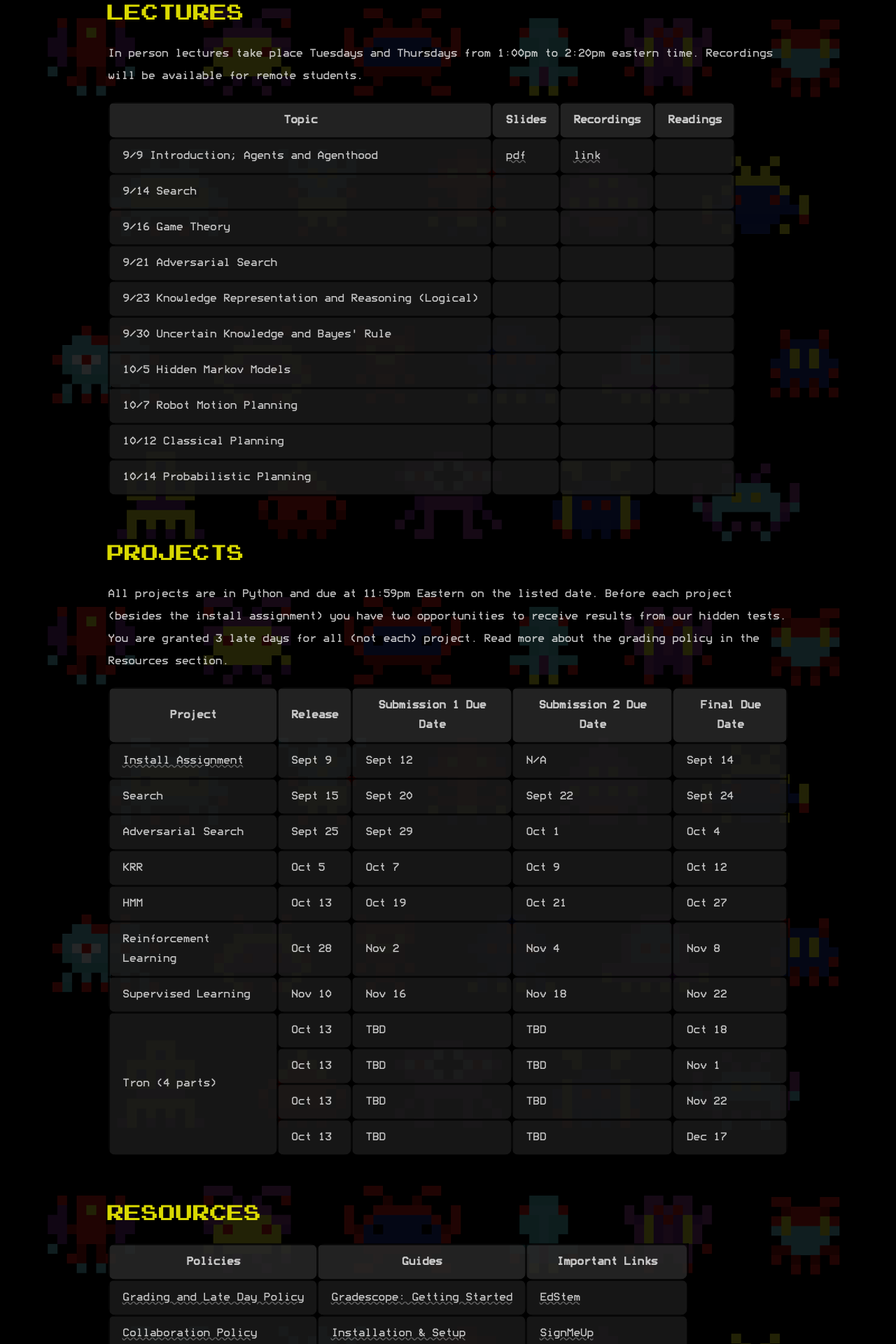
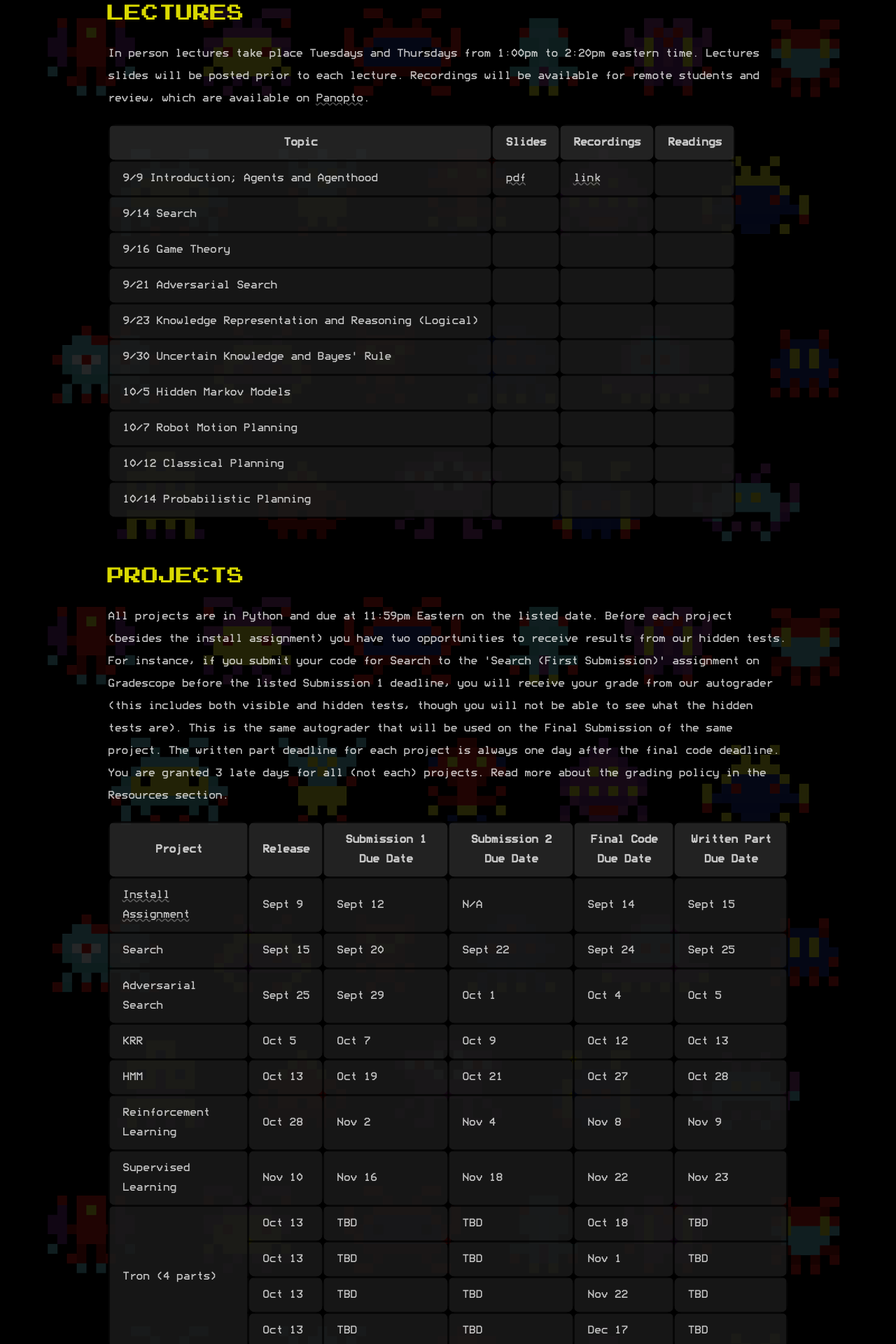
Before and after one commit to neilramaswamy/cs1410-website, a Next.js app: page / in a window 1280 px wide. Shown: the part 1240-3160 px from the top of the page at 70% size. Built offline with nearby package versions, Linux system fonts and the light colour scheme.

Commit message:
added written deadline & general lecture link

```diff
--- a/pages/index.tsx
+++ b/pages/index.tsx
@@ -35,9 +35,9 @@ const Home = (): JSX.Element => {
                 {/* LECTURES */}
                 <div className={styles.section} id={SectionID.Lectures}>
                     <h1>Lectures</h1>
-                    <p>
+                    <p className={styles.lecture_link}>
                         In person lectures take place Tuesdays and Thursdays from 1:00pm to
-                        2:20pm eastern time. Recordings will be available for remote students.
+                        2:20pm eastern time. Lectures slides will be posted prior to each lecture. Recordings will be available for remote students and review, which are available on <a href="https://brown.hosted.panopto.com/Panopto/Pages/Sessions/List.aspx#folderID=%22932ab3ad-c590-4c6f-b807-ad9c01423435%22" target='_blank'>Panopto</a>.
                     </p>
                     <table className={styles.table}>
                         <thead>
@@ -119,9 +119,7 @@ const Home = (): JSX.Element => {
                     <p>
                         All projects are in Python and due at 11:59pm Eastern on the listed date.
                         Before each project (besides the install assignment) you have two
-                        opportunities to receive results from our hidden tests. You are granted 3
-                        late days for all (not each) project. Read more about the grading policy in
-                        the Resources section.{' '}
+                        opportunities to receive results from our hidden tests. For instance, if you submit your code for Search to the 'Search (First Submission)' assignment on Gradescope before the listed Submission 1 deadline, you will receive your grade from our autograder (this includes both visible and hidden tests, though you will not be able to see what the hidden tests are). This is the same autograder that will be used on the Final Submission of the same project. The written part deadline for each project is always one day after the final code deadline. You are granted 3 late days for all (not each) projects. Read more about the grading policy in the Resources section.{' '}
                     </p>
                     <table className={styles.table} id={styles.projects_table}>
                         <thead>
@@ -130,7 +128,8 @@ const Home = (): JSX.Element => {
                                 <th>Release</th>
                                 <th>Submission 1 Due Date</th>
                                 <th>Submission 2 Due Date</th>
-                                <th>Final Due Date</th>
+                                <th>Final Code Due Date</th>
+                                <th>Written Part Due Date</th>
                             </tr>
                         </thead>
                         <tbody>
@@ -147,6 +146,7 @@ const Home = (): JSX.Element => {
                                 <td>Sept 12</td>
                                 <td>N/A</td>
                                 <td>Sept 14</td>
+                                <td>Sept 15</td>
                             </tr>
                             <tr>
                                 <td>Search</td>
@@ -154,6 +154,7 @@ const Home = (): JSX.Element => {
                                 <td>Sept 20</td>
                                 <td>Sept 22</td>
                                 <td>Sept 24</td>
+                                <td>Sept 25</td>
                             </tr>
                             <tr>
                                 <td>Adversarial Search</td>
@@ -161,6 +162,7 @@ const Home = (): JSX.Element => {
                                 <td>Sept 29</td>
                                 <td>Oct 1</td>
                                 <td>Oct 4</td>
+                                <td>Oct 5</td>
                             </tr>
                             <tr>
                                 <td>KRR</td>
@@ -168,6 +170,7 @@ const Home = (): JSX.Element => {
                                 <td>Oct 7</td>
                                 <td>Oct 9</td>
                                 <td>Oct 12</td>
+                                <td>Oct 13</td>
                             </tr>
                             <tr>
                                 <td>HMM</td>
@@ -175,6 +178,7 @@ const Home = (): JSX.Element => {
                                 <td>Oct 19</td>
                                 <td>Oct 21</td>
                                 <td>Oct 27</td>
+                                <td>Oct 28</td>
                             </tr>
                             <tr>
                                 <td>Reinforcement Learning</td>
@@ -182,6 +186,7 @@ const Home = (): JSX.Element => {
                                 <td>Nov 2</td>
                                 <td>Nov 4</td>
                                 <td>Nov 8</td>
+                                <td>Nov 9</td>
                             </tr>
                             <tr>
                                 <td>Supervised Learning</td>
@@ -189,6 +194,7 @@ const Home = (): JSX.Element => {
                                 <td>Nov 16</td>
                                 <td>Nov 18</td>
                                 <td>Nov 22</td>
+                                <td>Nov 23</td>
                             </tr>
                             <tr>
                                 <td rowSpan={4}> Tron (4 parts) </td>
@@ -196,24 +202,28 @@ const Home = (): JSX.Element => {
                                 <td>TBD</td>
                                 <td>TBD</td>
                                 <td>Oct 18</td>
+                                <td>TBD</td>
                             </tr>
                             <tr>
                                 <td>Oct 13</td>
                                 <td>TBD</td>
                                 <td>TBD</td>
                                 <td>Nov 1</td>
+                                <td>TBD</td>
                             </tr>
                             <tr>
                                 <td>Oct 13</td>
                                 <td>TBD</td>
                                 <td>TBD</td>
                                 <td>Nov 22</td>
+                                <td>TBD</td>
                             </tr>
                             <tr>
                                 <td>Oct 13</td>
                                 <td>TBD</td>
                                 <td>TBD</td>
                                 <td>Dec 17</td>
+                                <td>TBD</td>
                             </tr>
                         </tbody>
                     </table>
--- a/styles/Home.module.scss
+++ b/styles/Home.module.scss
@@ -10,6 +10,8 @@
     background-size: cover;
     background-position: center;
 }
+
+// SECTIONS
 
 .section {
     padding: 3vh 12vw;
@@ -72,6 +74,12 @@
     text-decoration: underline wavy rgba(255, 255, 255, 0.3);
 }
 
+// LECTURE
+
+.lecture_link a {
+    text-decoration: underline wavy rgba(255, 255, 255, 0.3);
+}
+
 // CALENDAR
 
 .calendar {
```
